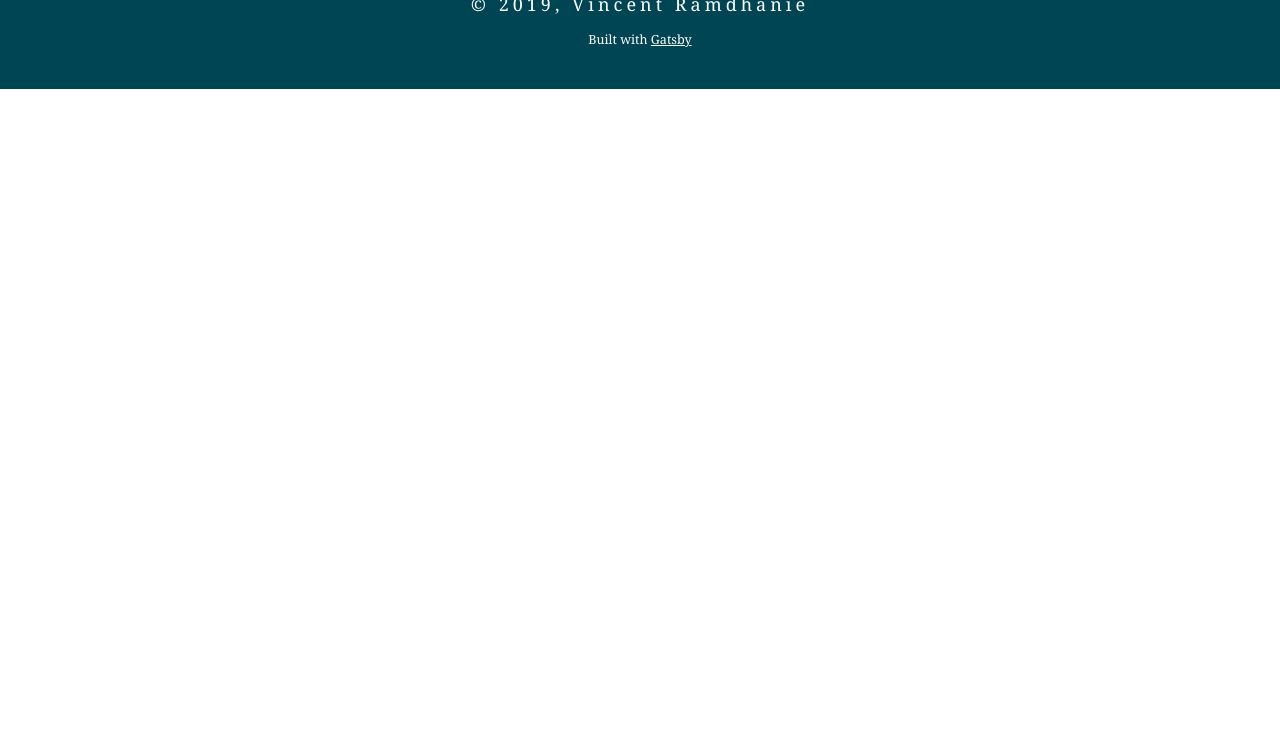
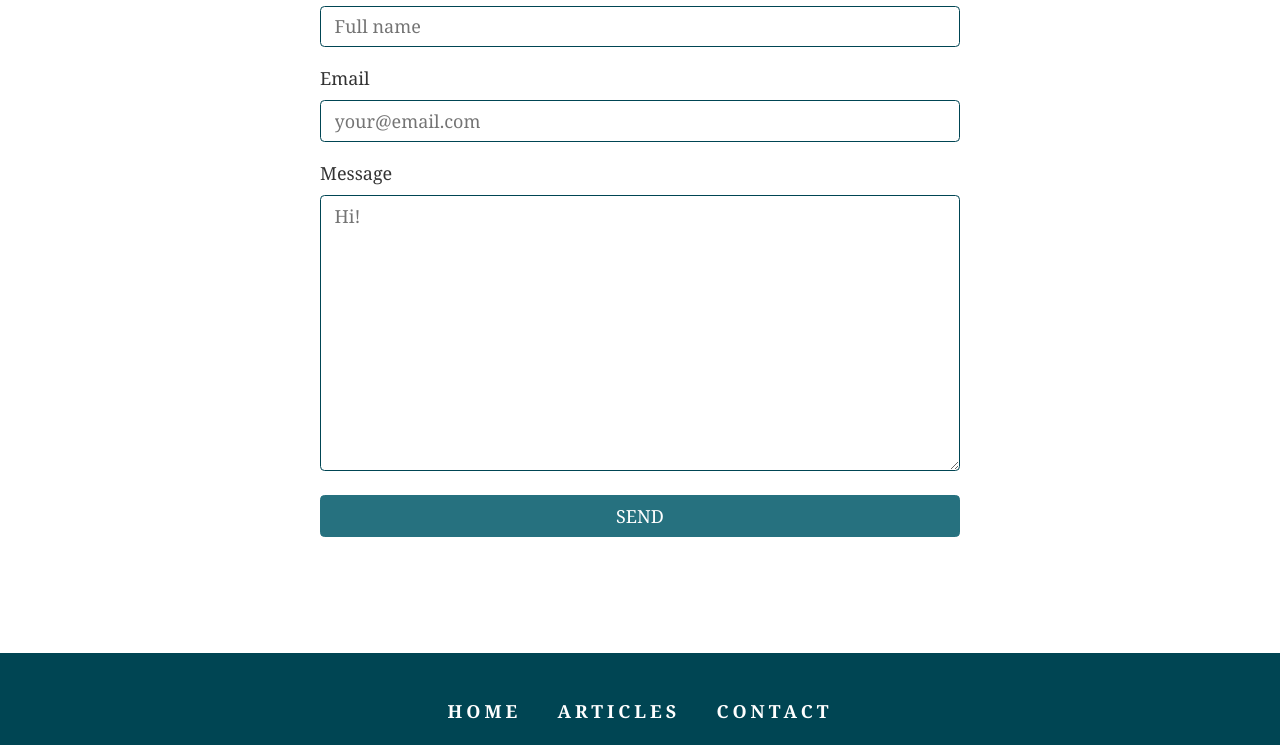
Before and after one commit to vramdhanie/gatsbyweb, a Gatsby site: page /contact in a window 1280 px wide. Shown: the part 746-1491 px from the top of the page. Before the commit the page ends 835 px from the top, so only its background shows below. Built offline with nearby package versions, Linux system fonts and the light colour scheme; Gatsby itself is replaced by a stand-in of ours.

Commit message:
Add contact form

```diff
--- /dev/null
+++ b/src/components/contact/form.js
@@ -0,0 +1,54 @@
+import React from "react"
+import Title from "../title"
+import styles from "../../css/contact.module.css"
+
+const Form = () => {
+  return (
+    <section className={styles.contact}>
+      <Title title="Email" subtitle="Me" />
+      <div className={styles.center}>
+        <form
+          className={styles.form}
+          action="https://formspree.io/vramdhanie@gmail.com"
+          method="POST"
+        >
+          <div>
+            <label htmlFor="name">Full Name</label>
+            <input
+              type="text"
+              name="name"
+              id="name"
+              className={styles.formControl}
+              placeholder="Full name"
+            />
+          </div>
+          <div>
+            <label htmlFor="email">Email</label>
+            <input
+              type="email"
+              name="email"
+              id="email"
+              className={styles.formControl}
+              placeholder="your@email.com"
+            />
+          </div>
+          <div>
+            <label htmlFor="message">Message</label>
+            <textarea
+              name="message"
+              id="message"
+              rows="10"
+              className={styles.formControl}
+              placeholder="Hi!"
+            />
+          </div>
+          <div>
+            <input type="submit" value="Send" className={styles.submit} />
+          </div>
+        </form>
+      </div>
+    </section>
+  )
+}
+
+export default Form
--- a/src/css/contact.module.css
+++ b/src/css/contact.module.css
@@ -1,7 +1,40 @@
-.contact-header {
-  background: var(--primary);
-  min-height: calc(100vh - 62px);
-  display: flex;
-  justify-content: center;
-  align-items: center;
+.contact {
+  padding: 4rem 0;
 }
+.center {
+  width: 80vw;
+  margin: 0 auto;
+}
+@media screen and (min-width: 992px) {
+  .center {
+    width: 50vw;
+    margin: 0 auto;
+  }
+}
+.contact label {
+  text-transform: capitalize;
+  display: block;
+  margin-bottom: 0.5rem;
+}
+.formControl,
+.submit {
+  width: 100%;
+  font-size: 1rem;
+  margin-bottom: 1rem;
+  padding: 0.375rem 0.75rem;
+  border: 1px solid var(--primaryDark);
+  border-radius: 0.25rem;
+}
+.submit {
+  background-color: var(--primary);
+  border-color: var(--primary);
+  text-transform: uppercase;
+  color: var(--primaryText);
+  transition: var(--mainTransition);
+  cursor: pointer;
+}
+.submit:hover {
+  background: var(--primaryDark);
+  color: var(--mainWhite);
+  border-color: var(--primaryDark);
+}
--- a/src/pages/contact.js
+++ b/src/pages/contact.js
@@ -5,6 +5,7 @@
 import Banner from "../components/banner"
 import { graphql } from "gatsby"
 import Hero from "../components/hero"
+import Form from "../components/contact/form"
 
 const Contact = ({ data }) => (
   <Layout>
@@ -14,6 +15,7 @@
         <h1>Contact Page</h1>
       </Banner>
     </Hero>
+    <Form />
   </Layout>
 )
 
```
